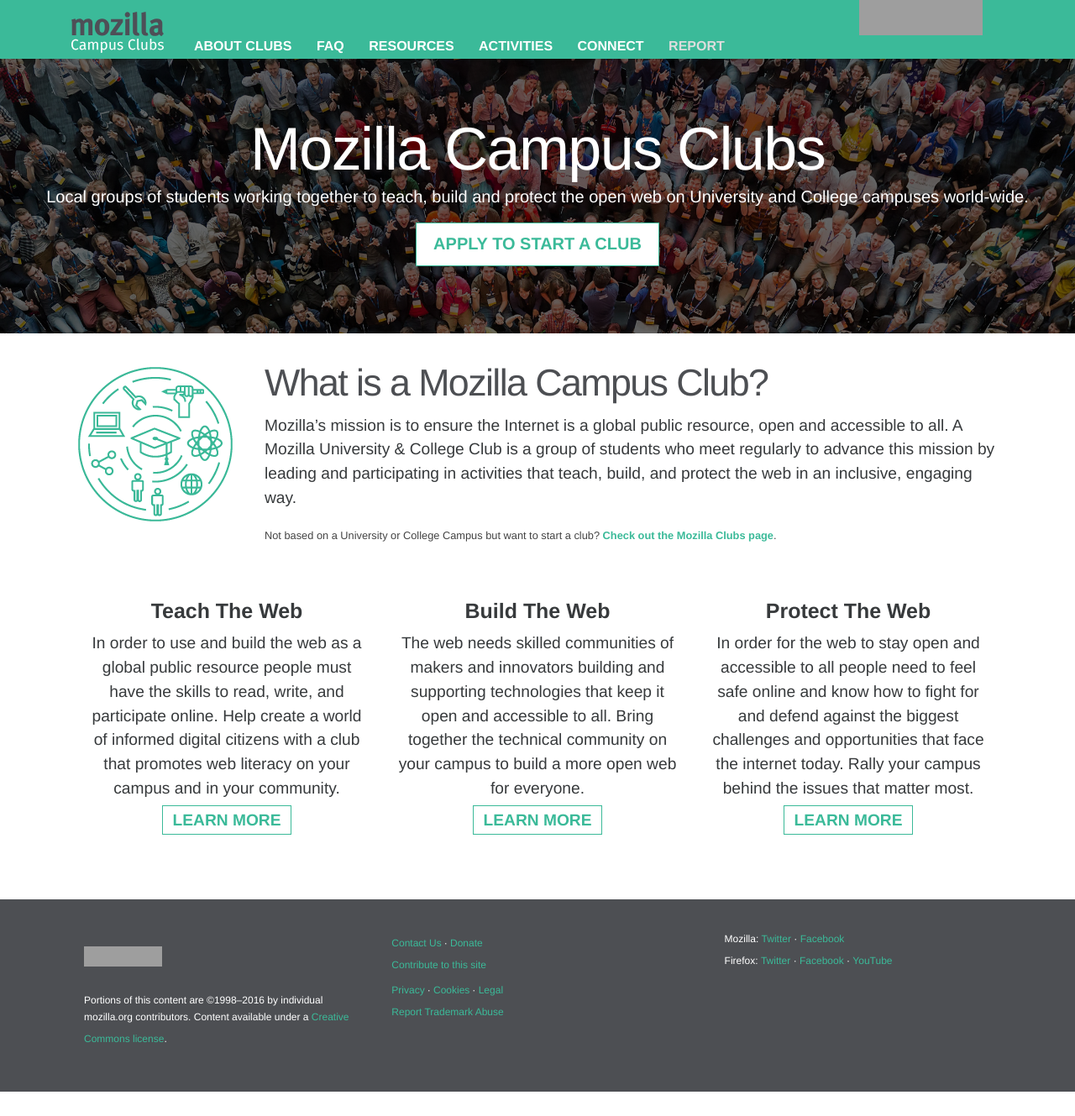
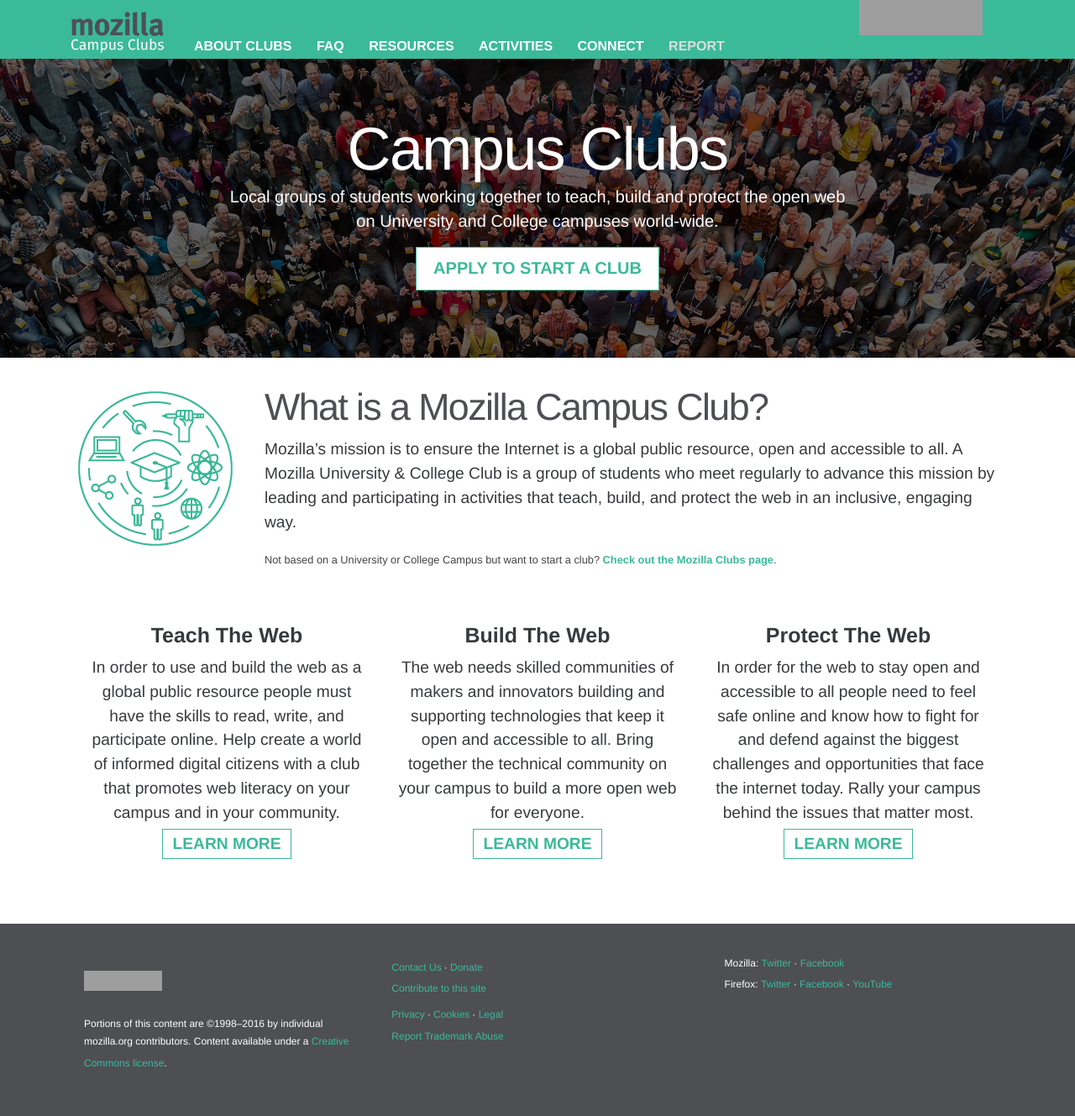
Before and after one commit to mozilla/mozilla-campus-clubs, a Jekyll site: the page built from index.html, in a window 1280 px wide. Shown: the whole page at 84% size. Built offline with Jekyll 4.4.1, drawn with Linux system fonts in a browser that asks for light colours; some web fonts are replaced; before the commit the page ends 1300 px from its top, so only the background shows below that; grey boxes are pictures that could not be loaded.

Commit message:
Updating the title

```diff
--- a/_includes/jumbotron.html
+++ b/_includes/jumbotron.html
@@ -1,8 +1,8 @@
 <div class="jumbotron">
-  <h1 class="display-3">Mozilla Campus Clubs</h1>
+  <h1 class="display-3">Campus Clubs</h1>
   <p class="lead">
-    Local groups of students working together to teach, build and protect the open
-    web on University and College campuses world-wide.
+    Local groups of students working together to teach, build and protect the open web <br>
+    on University and College campuses world-wide.
   </p>
   <p class="lead">
     <a class="btn btn-primary btn-lg" href="https://docs.google.com/forms/d/e/1FAIpQLSfBlMnvOVn6xUMrvBgYWJaEg4npDLUFkhbusLorfZ4BqSJgJQ/viewform" role="button">Apply to Start a Club</a>
```
